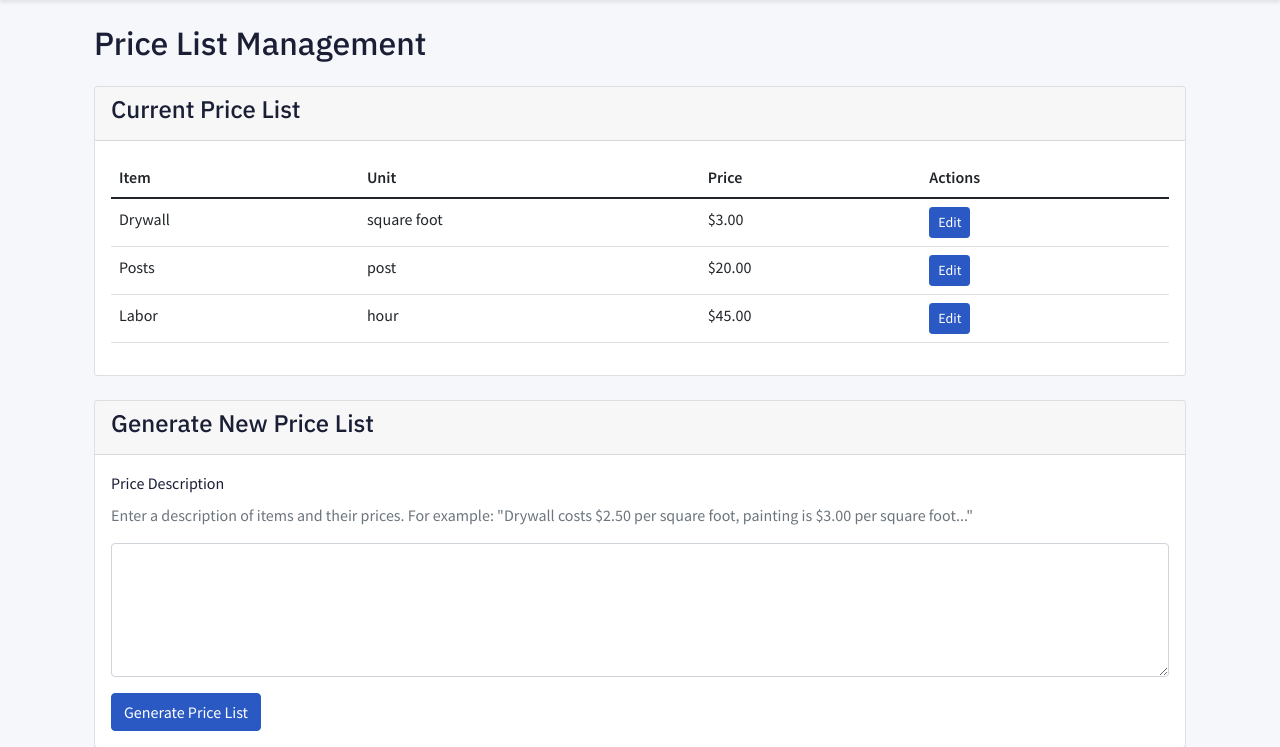
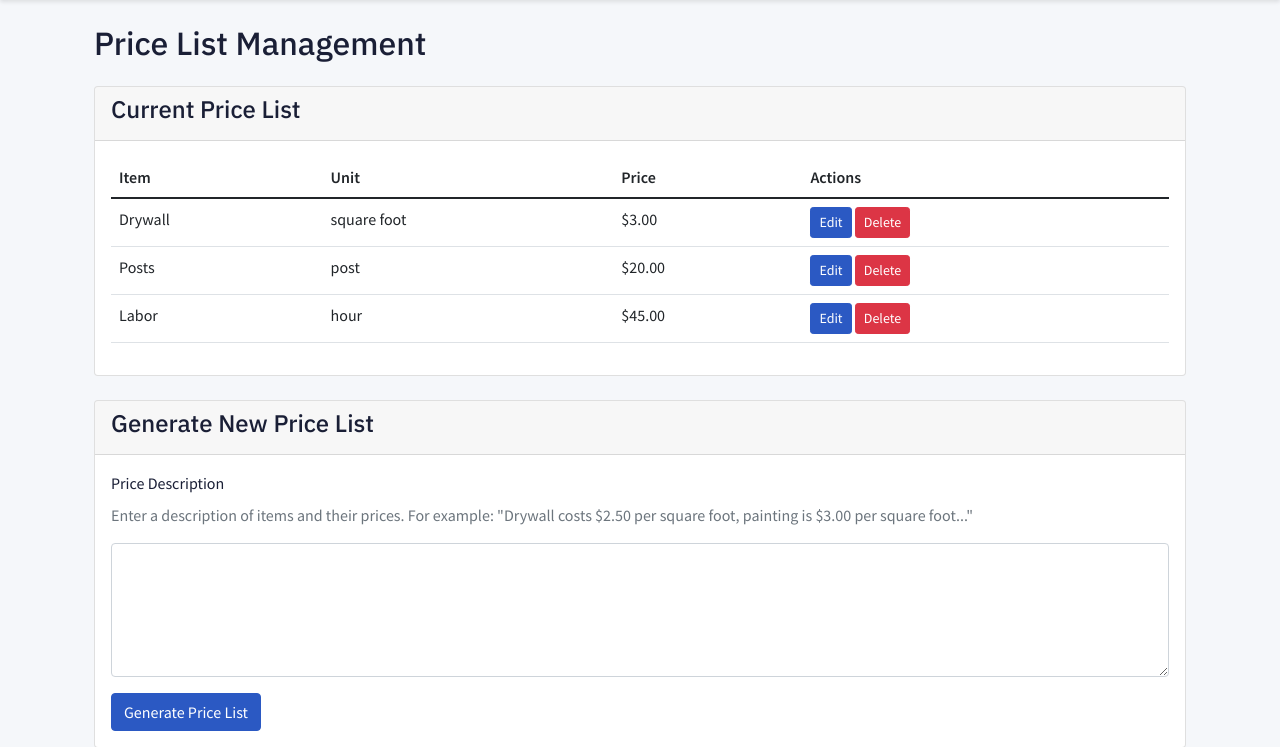
Before and after one commit to WesternBarbarian/proposal-pro, a Flask app: page /price-list in a window 1280 px wide. Shown: the part 56-803 px from the top of the page. Run offline with Flask 3, Linux system fonts and the light colour scheme; some libraries are stand-ins or nearby versions.

Commit message:
Assistant checkpoint: Add delete functionality to price list items
Assistant generated file changes:
- app.py: Add delete price endpoint
- templates/price_list.html: Add delete buttons

---

User prompt:

For each item in the current price list. Add the ability to delete an  item.

```diff
--- a/app.py
+++ b/app.py
@@ -188,6 +188,30 @@ def generate_price_list_route():
 
     return redirect(url_for('price_list'))
 
+@app.route('/delete-price', methods=['POST'])
+def delete_price():
+    try:
+        item = request.form.get('item')
+        if not item:
+            flash('Invalid delete request.', 'error')
+            return redirect(url_for('price_list'))
+
+        # Load current price list
+        price_list = load_price_list()
+
+        # Delete item
+        if item in price_list:
+            del price_list[item]
+            save_price_list(price_list)
+            flash('Item deleted successfully!', 'success')
+        else:
+            flash('Item not found.', 'error')
+    except Exception as e:
+        logging.error(f"Error deleting price: {str(e)}")
+        flash('Error deleting price. Please try again.', 'error')
+
+    return redirect(url_for('price_list'))
+
 @app.route('/update-price', methods=['POST'])
 def update_price():
     try:
--- a/templates/price_list.html
+++ b/templates/price_list.html
@@ -32,6 +32,14 @@
                                     data-unit="{{ details.unit }}">
                                 Edit
                             </button>
+                            <form method="POST" action="{{ url_for('delete_price') }}" class="d-inline">
+                                <input type="hidden" name="csrf_token" value="{{ csrf_token() }}"/>
+                                <input type="hidden" name="item" value="{{ item }}">
+                                <button type="submit" class="btn btn-sm btn-danger"
+                                        onclick="return confirm('Are you sure you want to delete this item?')">
+                                    Delete
+                                </button>
+                            </form>
                         </td>
                     </tr>
                     {% endfor %}
```
